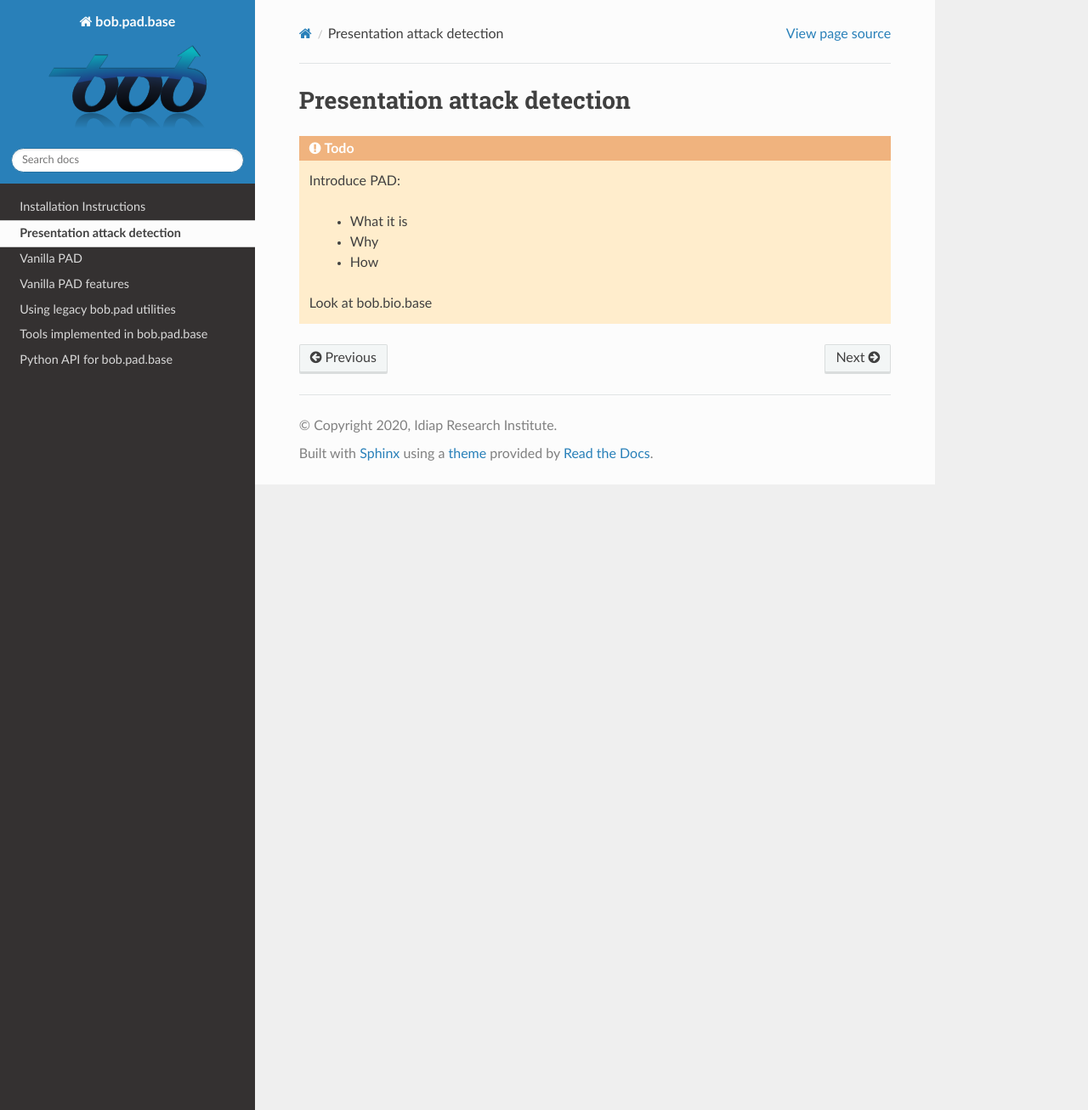
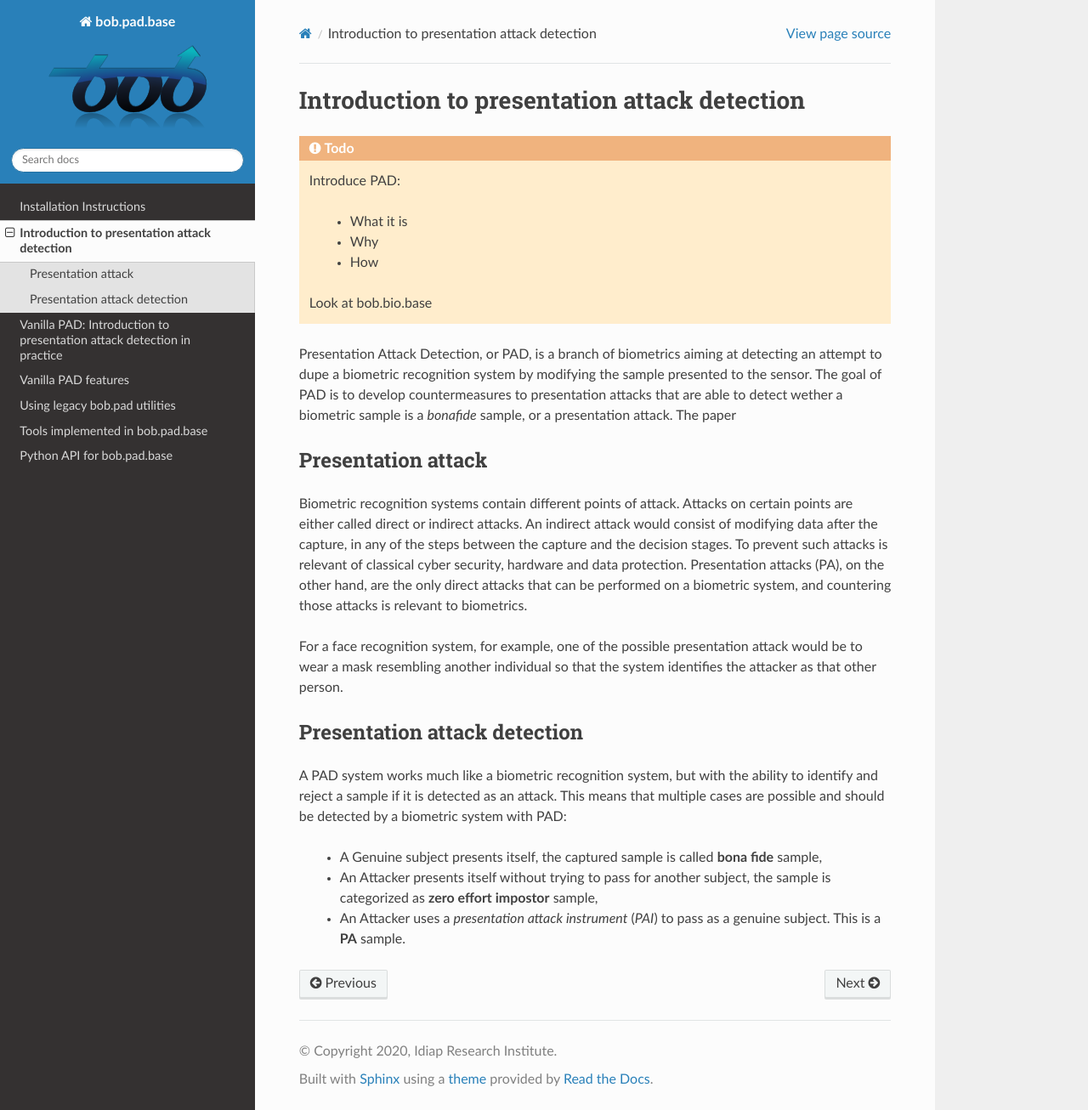
Before and after one commit to bioidiap/bob.pad.base, a Sphinx documentation site: the page built from doc/pad_intro.rst, in a window 1280 px wide and 1306 px high. Shown: the whole window at 85% size. Built offline with Sphinx 7.4.7 and the Read the Docs theme 2.0.0, drawn with Linux system fonts in a browser that asks for light colours; the version number could not be read and is left out.

Commit message:
[doc] Advances on the intro of pad and vanilla-pad

```diff
--- a/doc/index.rst
+++ b/doc/index.rst
@@ -8,10 +8,6 @@
 ===================================================
  Running Presentation Attack Detection Experiments
 ===================================================
-
-.. todo::
-
-   check and revamp
 
 The ``bob.pad`` packages provide open source tools to run comparable and reproducible presentation attack detection (PAD) experiments.
 To design such experiment, one has to choose:
@@ -26,7 +22,7 @@ For any of these parts, several different types are implemented in the ``bob.pad
 combination of the five parts can be executed.
 For each type, several meta-parameters can be tested.
 This results in a nearly infinite amount of possible experiments that can be run using the current setup.
-But it is also possible to use your own database, preprocessor, feature extractor, or PAD algorithm and test this against the baseline algorithms implemented in the our packages.
+But it is also possible to use your own database, preprocessor, feature extractor, or PAD algorithm and test this against the baseline algorithms implemented in our packages.
 
 .. note::
     The ``bob.pad.*`` packages are derived from the `bob.bio.* <http://pypi.python.org/pypi/bob.bio.base>`__, packages that are designed for biometric recognition experiments.
--- a/doc/pad_intro.rst
+++ b/doc/pad_intro.rst
@@ -5,9 +5,9 @@
 .. _bob.pad.base.pad_intro:
 
 
-===============================
- Presentation attack detection
-===============================
+===============================================
+ Introduction to presentation attack detection
+===============================================
 
 .. todo::
 
@@ -18,3 +18,27 @@
       - How
 
    Look at bob.bio.base
+
+Presentation Attack Detection, or PAD, is a branch of biometrics aiming at detecting an attempt to dupe a biometric recognition system by modifying the sample presented to the sensor.
+The goal of PAD is to develop countermeasures to presentation attacks that are able to detect wether a biometric sample is a `bonafide` sample, or a presentation attack.
+The paper
+
+Presentation attack
+===================
+
+Biometric recognition systems contain different points of attack. Attacks on certain points are either called direct or indirect attacks.
+An indirect attack would consist of modifying data after the capture, in any of the steps between the capture and the decision stages. To prevent such attacks is relevant of classical cyber security, hardware and data protection.
+Presentation attacks (PA), on the other hand, are the only direct attacks that can be performed on a biometric system, and countering those attacks is relevant to biometrics.
+
+For a face recognition system, for example, one of the possible presentation attack would be to wear a mask resembling another individual so that the system identifies the attacker as that other person.
+
+
+Presentation attack detection
+=============================
+
+A PAD system works much like a biometric recognition system, but with the ability to identify and reject a sample if it is detected as an attack.
+This means that multiple cases are possible and should be detected by a biometric system with PAD:
+
+   - A Genuine subject presents itself, the captured sample is called **bona fide** sample,
+   - An Attacker presents itself without trying to pass for another subject, the sample is categorized as **zero effort impostor** sample,
+   - An Attacker uses a `presentation attack instrument` (`PAI`) to pass as a genuine subject. This is a **PA** sample.
```
Also changed, not shown: doc/vanilla_pad_features.rst (+11 -0 lines), doc/vanilla_pad_intro.rst (+78 -3 lines).
